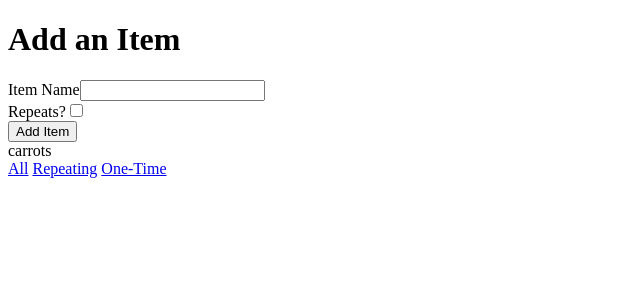
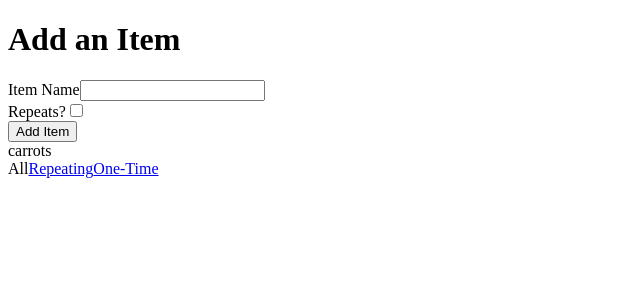
Before and after one commit to g-dylan-cunningham/shopping-list-app, a React (Create React App) app: page /1/all in a window 1280 px wide. Shown: the top 300 px of the page, without its empty margins (0-640 px from the left). Built offline with nearby package versions, Linux system fonts and the light colour scheme.

Commit message:
implements filterLink for nav

```diff
--- a/src/components/Footer.jsx
+++ b/src/components/Footer.jsx
@@ -2,12 +2,24 @@ import React from 'react';
 import { NavLink } from 'react-router-dom';
 
 
+const FilterLink = ({filter, children}) => (
+    <NavLink
+        to={filter}
+        activeStyle={{
+            textDecoration: 'none',
+            color: 'black'
+        }}
+    >
+        {children}
+    </NavLink>
+)
+
 const Footer = () => {
     return (
         <div>
-           <NavLink to='/'>All</NavLink>{" "}
-           <NavLink to='/repeating'>Repeating</NavLink>{" "}
-           <NavLink to='/one-time'>One-Time</NavLink>{" "}
+           <FilterLink filter='all' >All</FilterLink>
+           <FilterLink filter='repeating'>Repeating</FilterLink>
+           <FilterLink filter='one-time'>One-Time</FilterLink>
         </div>
     )
 }
```
